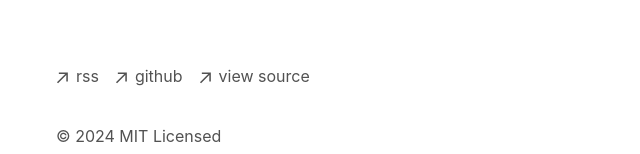
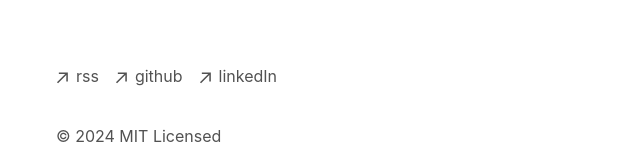
Before and after one commit to kgurnoor/my-first-website, a Next.js app: page / in a window 1280 px wide. Shown: the part 384-538 px from the top of the page, without its empty margins (296-936 px from the left). Built offline with nearby package versions, Linux system fonts and the light colour scheme.

Commit message:
changed links to my own links

```diff
--- a/app/components/footer.tsx
+++ b/app/components/footer.tsx
@@ -35,7 +35,7 @@ export default function Footer() {
             className="flex items-center transition-all hover:text-neutral-800 dark:hover:text-neutral-100"
             rel="noopener noreferrer"
             target="_blank"
-            href="https://github.com/vercel/next.js"
+            href="https://github.com/kgurnoor"
           >
             <ArrowIcon />
             <p className="ml-2 h-7">github</p>
@@ -46,10 +46,10 @@ export default function Footer() {
             className="flex items-center transition-all hover:text-neutral-800 dark:hover:text-neutral-100"
             rel="noopener noreferrer"
             target="_blank"
-            href="https://vercel.com/templates/next.js/portfolio-starter-kit"
+            href="https://www.linkedin.com/public-profile/settings?lipi=urn%3Ali%3Apage%3Ad_flagship3_profile_self_edit_contact-info%3BnkIb603nTI%2BgggCvr55bog%3D%3D"
           >
             <ArrowIcon />
-            <p className="ml-2 h-7">view source</p>
+            <p className="ml-2 h-7">linkedIn</p>
           </a>
         </li>
       </ul>
```
